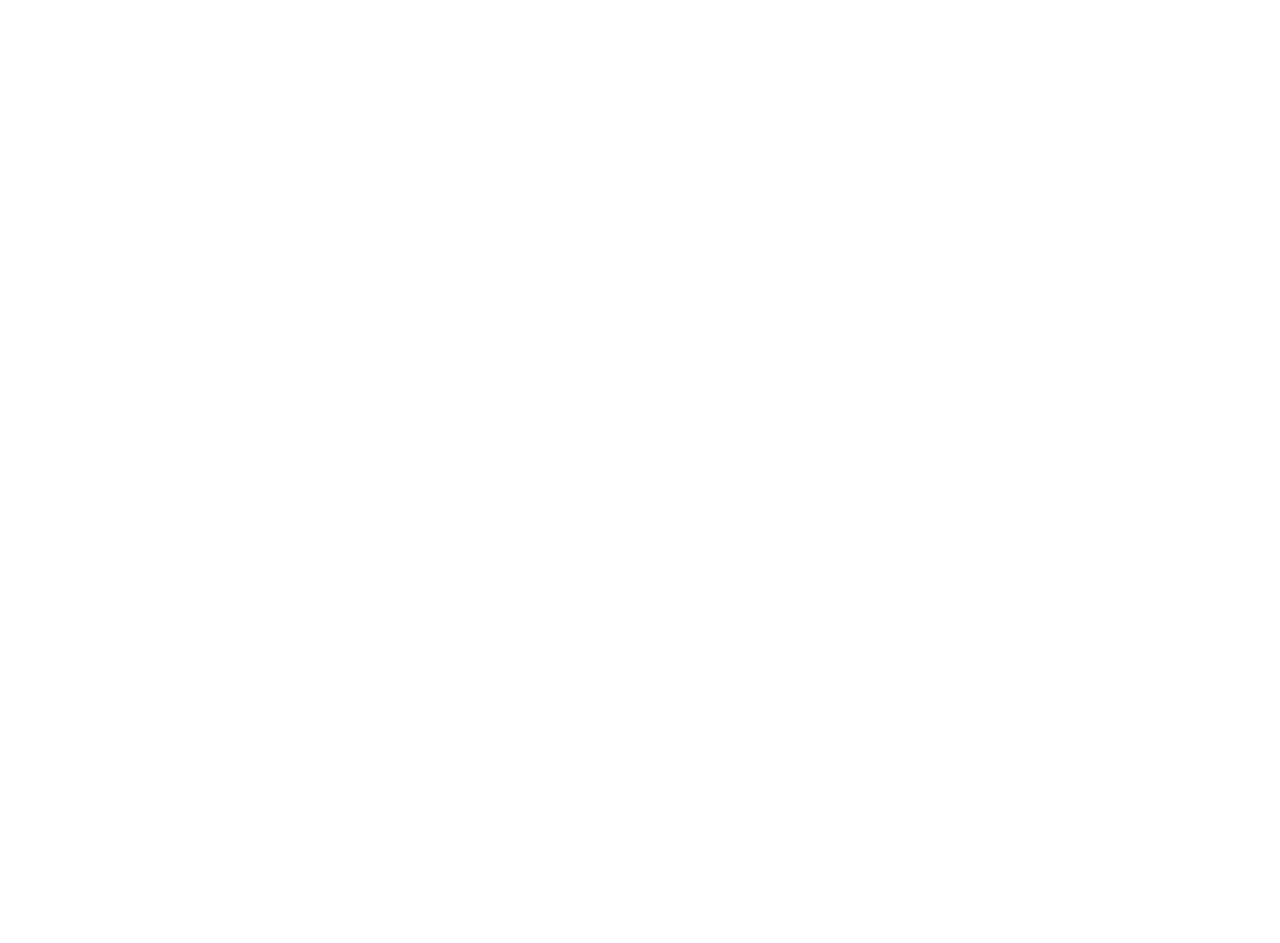
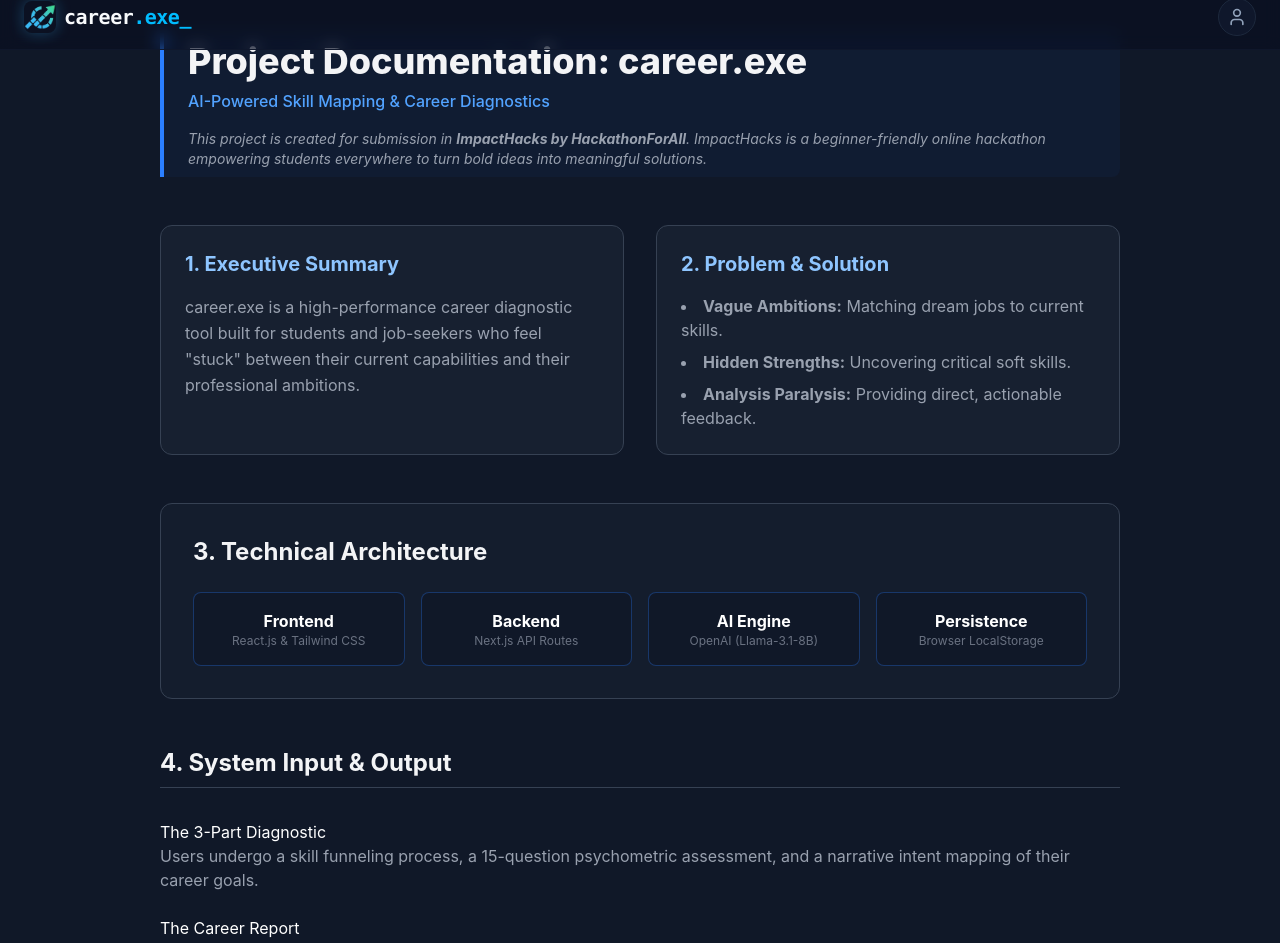
Before and after one commit to iverene/career.exe, a React (Vite) app in the folder frontend/: page /docs in a window 1280 px wide. Before the commit this address had no page. Shown: the part 15-958 px from the top of the page. Before the commit the page ends 800 px from the top, so only its background shows below. Built offline with nearby package versions, Linux system fonts and the light colour scheme.

Commit message:
Add Documentation and Edit function

```diff
--- a/frontend/src/App.jsx
+++ b/frontend/src/App.jsx
@@ -3,7 +3,7 @@
 import Diagnostic from "./pages/Diagnostic";
 import Dashboard from "./pages/Dashboard";
 import Profile from './pages/Profile';
-
+import Documentation from './pages/Documentation';
 
 function App() {
   return (
@@ -14,6 +14,7 @@
           <Route path="/diagnostic" element={<Diagnostic />} />
           <Route path="/dashboard" element={<Dashboard />} />
           <Route path="/profile" element={<Profile />} />
+          <Route path="/docs" element={<Documentation />} />
         </Routes>
       </Router>
     </>
--- a/frontend/src/components/Footer.jsx
+++ b/frontend/src/components/Footer.jsx
@@ -32,8 +32,8 @@
             <h4 className="text-slate-50 font-mono text-xs uppercase tracking-[0.2em] mb-6">Platform</h4>
             <ul className="space-y-4 text-sm text-slate-400">
               <li><Link to="/diagnostic" className="hover:text-sky-400 transition-colors">Run Diagnostic</Link></li>
-              <li><Link to="/dashboard" className="hover:text-sky-400 transition-colors">User Profile</Link></li>
-              <li><Link to="/documentation" className="hover:text-sky-400 transition-colors">Documentation</Link></li>
+              <li><Link to="/profile" className="hover:text-sky-400 transition-colors">User Profile</Link></li>
+              <li><Link to="/docs" className="hover:text-sky-400 transition-colors">Documentation</Link></li>
             </ul>
           </div>
 
--- a/frontend/src/pages/Diagnostic.jsx
+++ b/frontend/src/pages/Diagnostic.jsx
@@ -1,5 +1,5 @@
 import React, { useState } from "react";
-import { useNavigate } from "react-router-dom";
+import { useNavigate, useLocation } from "react-router-dom";
 import { ArrowRight, ArrowLeft, X, Target, Plus } from "lucide-react";
 import { motion, AnimatePresence } from "framer-motion";
 import Navbar from "../components/Navbar";
@@ -7,18 +7,23 @@
 import softSkillData from "../data/SoftSkillsData.json";
 
 export default function Diagnostic() {
+  const location = useLocation();
   const navigate = useNavigate();
   const [step, setStep] = useState(1);
   const [stepAttempted, setStepAttempted] = useState(false);
 
+
+
   // Updated Form State to support multiple selections
-  const [formData, setFormData] = useState({
-    industry: [],
-    subField: [],
-    hardSkills: [],
-    softSkills: Array(15).fill(null),
-    intent: "",
-  });
+  const [formData, setFormData] = useState(
+    location.state?.editData || {
+      industry: [],
+      subField: "",
+      hardSkills: [],
+      softSkills: Array(15).fill(null),
+      intent: ""
+    }
+  );
 
   const [customSectors, setCustomSectors] = useState([]);
   const [customNiches, setCustomNiches] = useState([]);
@@ -64,6 +69,7 @@
       .filter((sf) => formData.subField.includes(sf.name))
       .flatMap((sf) => sf.skills);
   };
+
 
   const canProgress = () => {
     if (step === 1) {
@@ -297,10 +303,6 @@
                 </h3>
                 <p className="text-slate-300 text-lg font-light leading-relaxed">
                   Evaluate your typical responses to professional scenarios.
-                  <br />
-                  <span className="text-slate-500 text-sm italic">
-                    Scale: 1 (Strongly Disagree) — 5 (Strongly Agree)
-                  </span>
                 </p>
               </div>
 
--- /dev/null
+++ b/frontend/src/pages/Documentation.jsx
@@ -0,0 +1,73 @@
+// frontend/src/pages/Documentation.jsx
+import React from 'react';
+import Navbar from '../components/Navbar';
+import Footer from '../components/Footer';
+
+export default function Documentation () {
+  return (
+    <div className="min-h-screen bg-gray-900 text-gray-100 font-sans">
+      <Navbar />
+      <main className="max-w-5xl mx-auto px-4 py-12 md:px-8">
+        <section className="mb-12 border-l-4 border-blue-500 pl-6 py-2 bg-blue-900/10 rounded-r-lg">
+          <h1 className="text-3xl md:text-4xl font-extrabold mb-2">Project Documentation: career.exe</h1>
+          <p className="text-blue-400 font-medium">AI-Powered Skill Mapping & Career Diagnostics</p>
+          <p className="mt-4 text-sm italic text-gray-400">
+            This project is created for submission in <strong>ImpactHacks by HackathonForAll</strong>.
+            ImpactHacks is a beginner-friendly online hackathon empowering students everywhere to turn bold ideas into meaningful solutions.
+          </p>
+        </section>
+
+        <div className="grid grid-cols-1 md:grid-cols-2 gap-8 mb-12">
+          <div className="bg-gray-800/50 p-6 rounded-xl border border-gray-700">
+            <h2 className="text-xl font-bold mb-4 text-blue-300">1. Executive Summary</h2>
+            <p className="text-gray-400 leading-relaxed">
+              career.exe is a high-performance career diagnostic tool built for students and job-seekers who feel "stuck" between their current capabilities and their professional ambitions.
+            </p>
+          </div>
+          <div className="bg-gray-800/50 p-6 rounded-xl border border-gray-700">
+            <h2 className="text-xl font-bold mb-4 text-blue-300">2. Problem & Solution</h2>
+            <ul className="list-disc list-inside text-gray-400 space-y-2">
+              <li><strong>Vague Ambitions:</strong> Matching dream jobs to current skills.</li>
+              <li><strong>Hidden Strengths:</strong> Uncovering critical soft skills.</li>
+              <li><strong>Analysis Paralysis:</strong> Providing direct, actionable feedback.</li>
+            </ul>
+          </div>
+        </div>
+
+        <section className="bg-gray-800/30 p-8 rounded-xl border border-gray-700 mb-12">
+          <h2 className="text-2xl font-bold mb-6">3. Technical Architecture</h2>
+          <div className="grid grid-cols-1 sm:grid-cols-2 lg:grid-cols-4 gap-4 text-center">
+            <div className="p-4 bg-gray-900 rounded-lg border border-blue-500/30">
+              <h3 className="font-bold text-white">Frontend</h3>
+              <p className="text-xs text-gray-500">React.js & Tailwind CSS</p>
+            </div>
+            <div className="p-4 bg-gray-900 rounded-lg border border-blue-500/30">
+              <h3 className="font-bold text-white">Backend</h3>
+              <p className="text-xs text-gray-500">Next.js API Routes</p>
+            </div>
+            <div className="p-4 bg-gray-900 rounded-lg border border-blue-500/30">
+              <h3 className="font-bold text-white">AI Engine</h3>
+              <p className="text-xs text-gray-500">OpenAI (Llama-3.1-8B)</p>
+            </div>
+            <div className="p-4 bg-gray-900 rounded-lg border border-blue-500/30">
+              <h3 className="font-bold text-white">Persistence</h3>
+              <p className="text-xs text-gray-500">Browser LocalStorage</p>
+            </div>
+          </div>
+        </section>
+
+        <section className="space-y-8">
+          <h2 className="text-2xl font-bold border-b border-gray-700 pb-2">4. System Input & Output</h2>
+          <div className="prose prose-invert max-w-none text-gray-400">
+            <h3 className="text-white">The 3-Part Diagnostic</h3>
+            <p>Users undergo a skill funneling process, a 15-question psychometric assessment, and a narrative intent mapping of their career goals.</p>
+
+            <h3 className="text-white mt-6">The Career Report</h3>
+            <p>Generates the "North Star" career match, pivot alternatives, and a three-pillar execution strategy (Technical Sprint, Behavioral Leverage, and Proof of Work).</p>
+          </div>
+        </section>
+      </main>
+      <Footer />
+    </div>
+  );
+};
--- a/frontend/src/pages/Profile.jsx
+++ b/frontend/src/pages/Profile.jsx
@@ -18,6 +18,14 @@
     if (savedAnswers) setAnswers(JSON.parse(savedAnswers));
     if (savedResults) setResults(JSON.parse(savedResults));
   }, []);
+
+  const handleEdit = () => {
+    if (answers) {
+      navigate('/diagnostic', { state: { editData: answers } });
+    } else {
+      navigate('/diagnostic');
+    }
+  };
 
   return (
     <div className="min-h-screen bg-[#020617] text-slate-50 font-['Plus_Jakarta_Sans']">
@@ -50,7 +58,7 @@
                   <p className="text-slate-500 text-sm">Your raw system parameters.</p>
                 </div>
                 <button
-                  onClick={() => navigate('/diagnostic')}
+                  onClick={handleEdit}
                   className="flex items-center gap-2 px-4 py-2 bg-sky-500/10 text-sky-400 rounded-xl border border-sky-500/20 hover:bg-sky-500/20 transition-all text-xs font-mono"
                 >
                   <Edit3 size={14} /> EDIT_INPUTS
```
